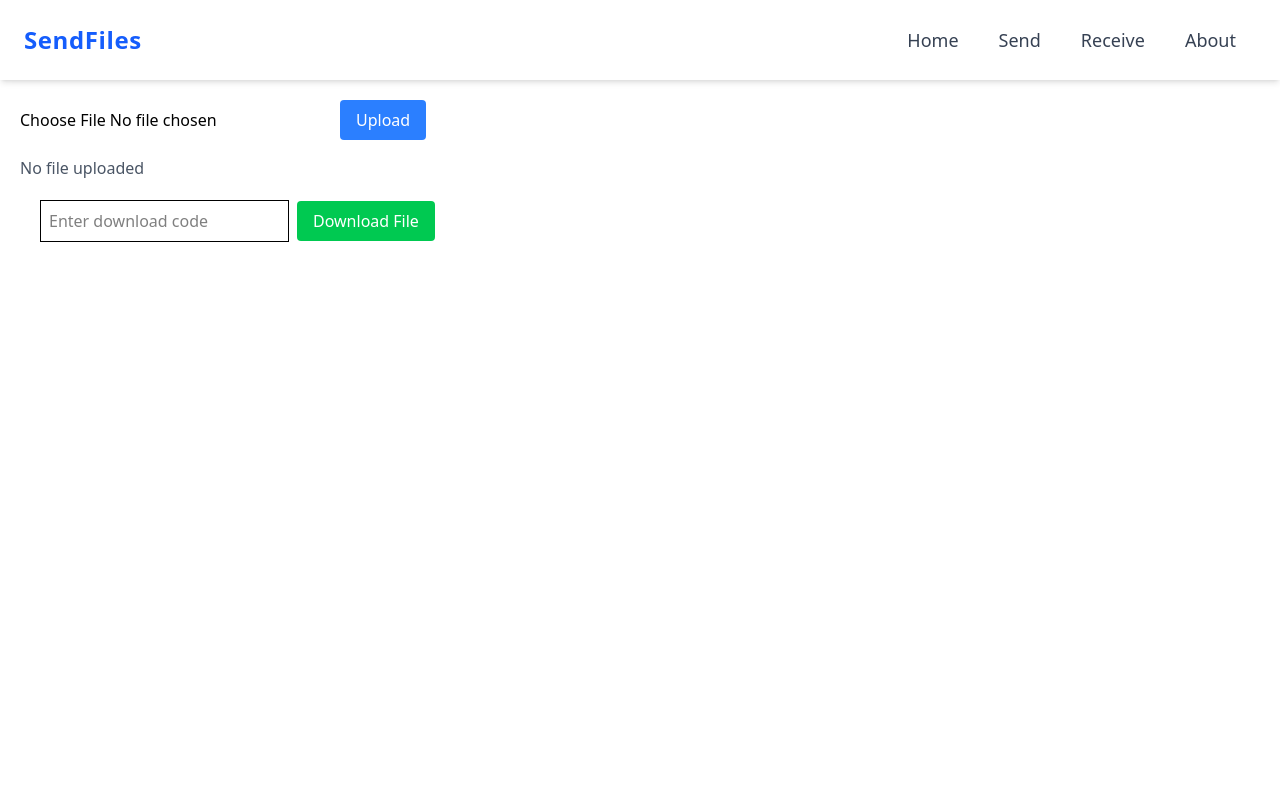
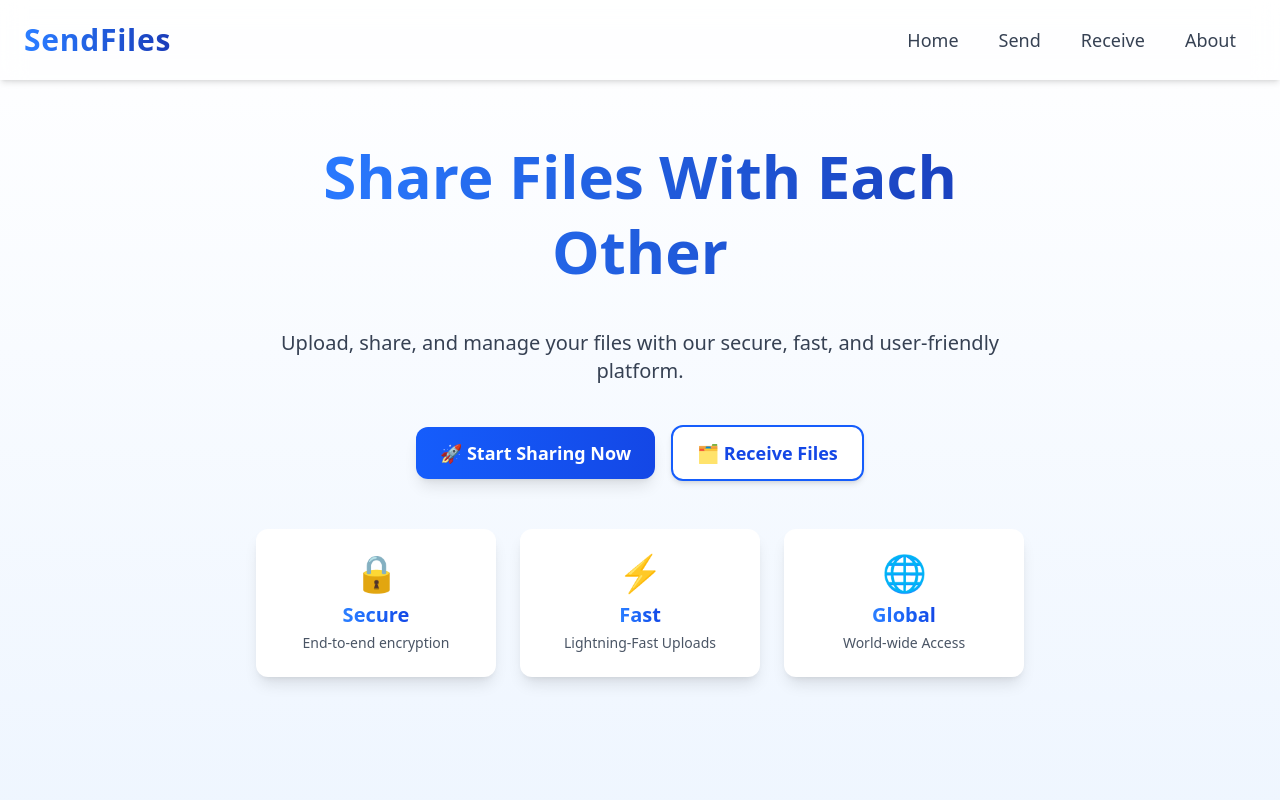
Before and after one commit to gargavi-oss/send-files, a React (Vite) app in the folder frontend/: page / in a window 1280 px wide. Shown: the top 800 px of the page. Built offline with nearby package versions, Linux system fonts and the light colour scheme.

Commit message:
made home page of website

```diff
--- a/frontend/src/App.jsx
+++ b/frontend/src/App.jsx
@@ -1,11 +1,13 @@
 import React from 'react'
 import FileUpload from './components/FileUpload'
 import Navbar from './components/Navbar'
+import Home from './components/Home'
 
 const App = () => {
   return (
     <div>
       <Navbar/>
+      <Home/>
       <FileUpload/>
     </div>
   )
--- /dev/null
+++ b/frontend/src/components/Home.jsx
@@ -0,0 +1,108 @@
+import React from 'react';
+import { motion } from 'framer-motion';
+
+const featureVariants = {
+  hidden: { opacity: 0, y: 30 },
+  visible: (i) => ({
+    opacity: 1,
+    y: 0,
+    transition: {
+      delay: i * 0.2,
+      duration: 0.6,
+      type: 'spring',
+      stiffness: 100,
+    },
+  }),
+};
+
+const Home = () => {
+  const features = [
+    {
+      icon: '🔒',
+      title: 'Secure',
+      subtitle: 'End-to-end encryption',
+    },
+    {
+      icon: '⚡️',
+      title: 'Fast',
+      subtitle: 'Lightning-Fast Uploads',
+    },
+    {
+      icon: '🌐',
+      title: 'Global',
+      subtitle: 'World-wide Access',
+    },
+  ];
+
+  return (
+    <div className="flex flex-col items-center justify-center min-h-screen py-20 px-4 sm:px-6 md:px-8 pt-24 bg-gradient-to-b from-white to-blue-50">
+
+      <div className="w-full max-w-3xl text-center space-y-10">
+
+        <motion.h1
+          initial={{ opacity: 0, y: -20 }}
+          animate={{ opacity: 1, y: 0 }}
+          transition={{ duration: 0.8 }}
+          className="text-4xl sm:text-5xl md:text-6xl font-extrabold bg-gradient-to-r from-blue-500 to-blue-800 bg-clip-text text-transparent leading-tight"
+        >
+          Share Files With Each Other
+        </motion.h1>
+
+
+        <motion.p
+          initial={{ opacity: 0, y: 10 }}
+          animate={{ opacity: 1, y: 0 }}
+          transition={{ delay: 0.3, duration: 0.8 }}
+          className="text-base sm:text-lg md:text-xl text-gray-700"
+        >
+          Upload, share, and manage your files with our secure, fast, and user-friendly platform.
+        </motion.p>
+
+        <motion.div
+          initial={{ opacity: 0, scale: 0.95 }}
+          animate={{ opacity: 1, scale: 1 }}
+          transition={{ delay: 0.6, duration: 0.5 }}
+          className="mt-6 flex flex-col sm:flex-row items-center justify-center gap-4"
+        >
+          <a
+            href="#send"
+            className="w-full sm:w-auto text-center px-6 py-3 text-white text-lg font-semibold bg-gradient-to-r from-blue-600 to-blue-700 hover:from-blue-700 hover:to-blue-800 rounded-xl transition duration-300 shadow-lg hover:shadow-[0_0_20px_5px_rgba(59,130,246,0.6)]"
+          >
+            🚀 Start Sharing Now
+          </a>
+          <a
+            href="#receive"
+            className="w-full sm:w-auto text-center px-6 py-3 text-lg font-semibold bg-white border-2 border-blue-600 text-blue-700 hover:bg-blue-600 hover:text-white rounded-xl transition duration-300 shadow-md hover:shadow-[0_0_20px_5px_rgba(59,130,246,0.4)]"
+          >
+            🗂️ Receive Files
+          </a>
+        </motion.div>
+
+        <motion.div
+          initial="hidden"
+          whileInView="visible"
+          viewport={{ once: true }}
+          className="mt-12 flex flex-col md:flex-row items-center justify-center gap-6"
+        >
+          {features.map((feature, index) => (
+            <motion.div
+              key={index}
+              custom={index}
+              variants={featureVariants}
+              whileHover={{ scale: 1.05 }}
+              className="w-full max-w-xs flex flex-col items-center bg-white p-6 rounded-xl shadow-lg text-center transition duration-300 hover:shadow-xl"
+            >
+              <div className="text-4xl mb-2">{feature.icon}</div>
+              <h3 className="text-xl font-bold bg-gradient-to-r from-blue-500 to-blue-700 bg-clip-text text-transparent">
+                {feature.title}
+              </h3>
+              <p className="text-gray-600 text-sm mt-1">{feature.subtitle}</p>
+            </motion.div>
+          ))}
+        </motion.div>
+      </div>
+    </div>
+  );
+};
+
+export default Home;
--- a/frontend/src/components/Navbar.jsx
+++ b/frontend/src/components/Navbar.jsx
@@ -19,8 +19,8 @@ const Navbar = () => {
   };
 
   return (
-    <nav className="fixed top-0 left-0 right-0 bg-white/70 shadow-md z-50 px-6 h-20 flex justify-between items-center backdrop-blur-md">
-      <div className="text-2xl font-extrabold text-blue-600 tracking-wide">
+    <nav className="fixed top-0 left-0 right-0  bg-white/40 shadow-md z-50 px-6 h-20 flex justify-between items-center backdrop-blur-md">
+      <div className="text-3xl text-transparent bg-clip-text font-extrabold bg-gradient-to-r from-blue-500 to-blue-800 tracking-wide">
         SendFiles
       </div>
 
@@ -51,7 +51,7 @@ const Navbar = () => {
             animate={{ x: 0 }}
             exit={{ x: "100vw" }}
             transition={{ duration: 0.4, ease: "easeInOut" }}
-            className="fixed top-20 left-0 right-0 z-40 w-full h-screen flex flex-col items-start gap-6 px-6 py-6 bg-white/90 backdrop-blur-md text-lg font-semibold"
+            className="fixed top-20 left-0 right-0 z-40 w-full h-screen flex flex-col items-start gap-6 px-6 py-6 bg-white/40 backdrop-blur-md text-lg font-semibold"
           >
             {navLinks.map((link) => (
               <motion.a
```
